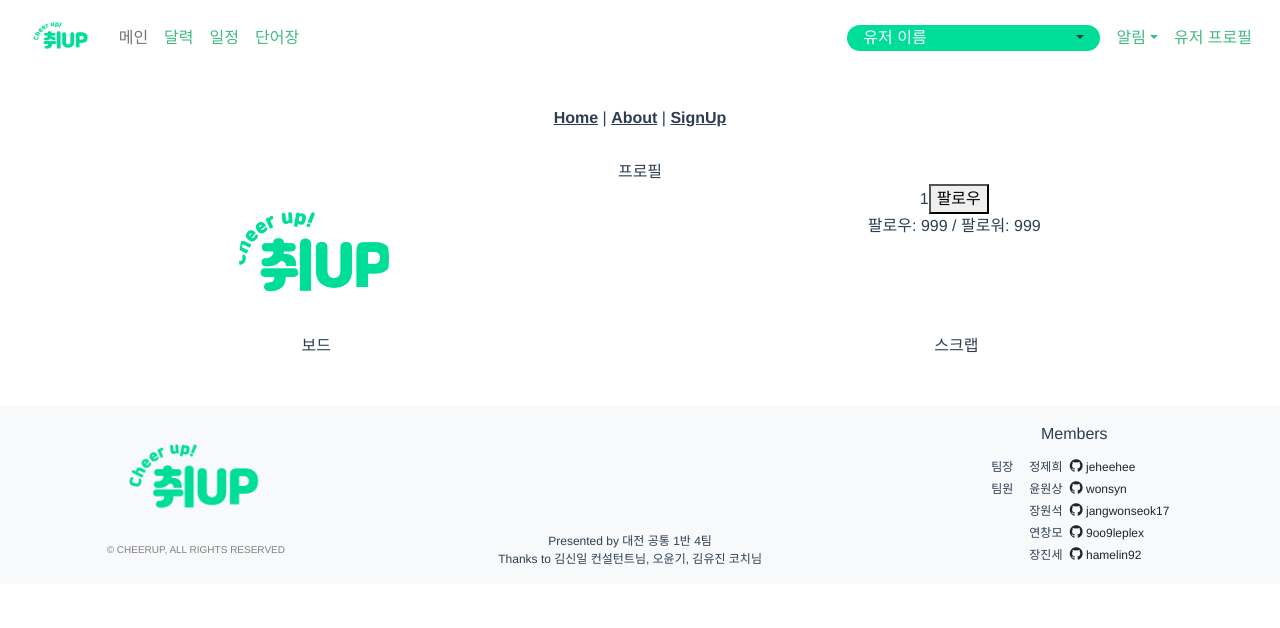
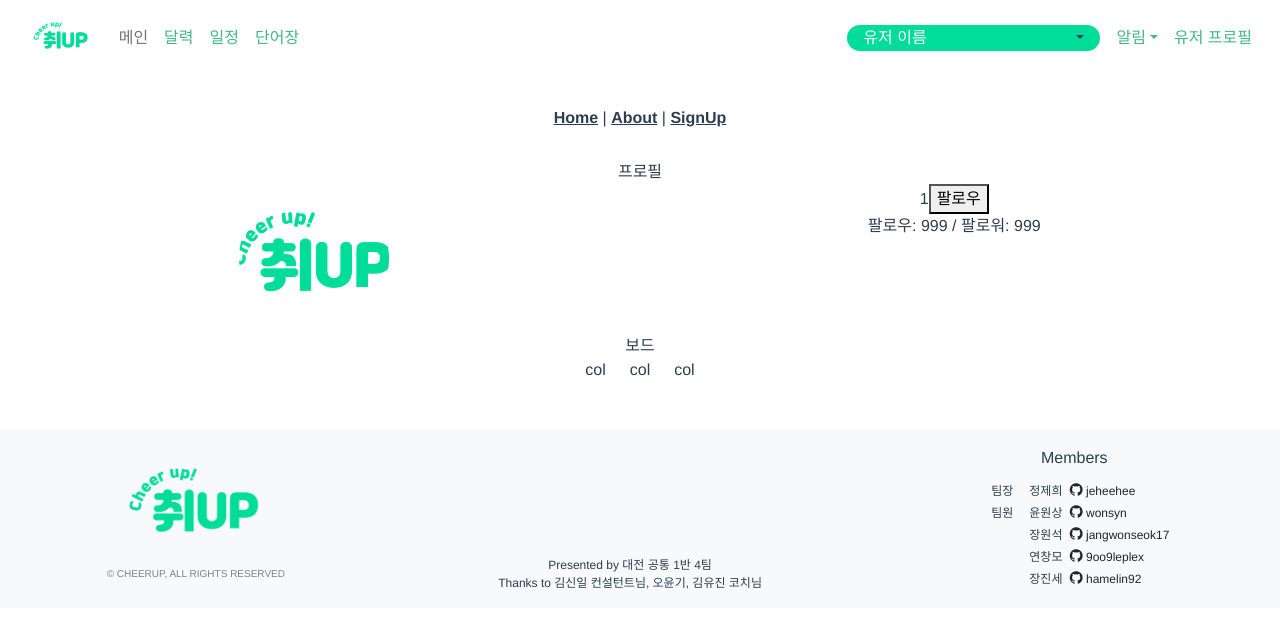
Before and after one commit to wonsyn/CheerUp, a Vue app in the folder frontend/: page /profile/1 in a window 1280 px wide. Shown: the top 628 px of the page. Built offline with nearby package versions, Linux system fonts and the light colour scheme.

Commit message:
S07P12B104-215 유저 보드 리스트 틀 작성

```diff
--- a/frontend/src/components/UserBoardList.vue
+++ b/frontend/src/components/UserBoardList.vue
@@ -1,9 +1,30 @@
 <template>
-  <div></div>
+  <div class="container">
+    <div class="row">
+      <div class="col">
+        col
+        <user-board-list-item></user-board-list-item>
+      </div>
+      <div class="col">
+        col
+        <user-board-list-item></user-board-list-item>
+      </div>
+      <div class="col">
+        col
+        <user-board-list-item></user-board-list-item>
+      </div>
+    </div>
+  </div>
 </template>
 
 <script>
-export default {};
+import UserBoardListItem from "@/components/UserBoardListItem.vue";
+
+export default {
+  components: {
+    UserBoardListItem,
+  },
+};
 </script>
 
 <style scoped></style>
--- a/frontend/src/views/ProfileView.vue
+++ b/frontend/src/views/ProfileView.vue
@@ -17,11 +17,11 @@
       </div>
     </div>
     <div id="user-scrap-and-board" class="d-flex justify-content-around">
-      <div id="user-board-tab">
+      <div v-if="onBoardTab == undefined" id="user-board-tab">
         보드
         <user-board-list></user-board-list>
       </div>
-      <div id="user-scrap-tab">
+      <div v-else id="user-scrap-tab">
         스크랩
         <user-scrap-list></user-scrap-list>
       </div>
```
